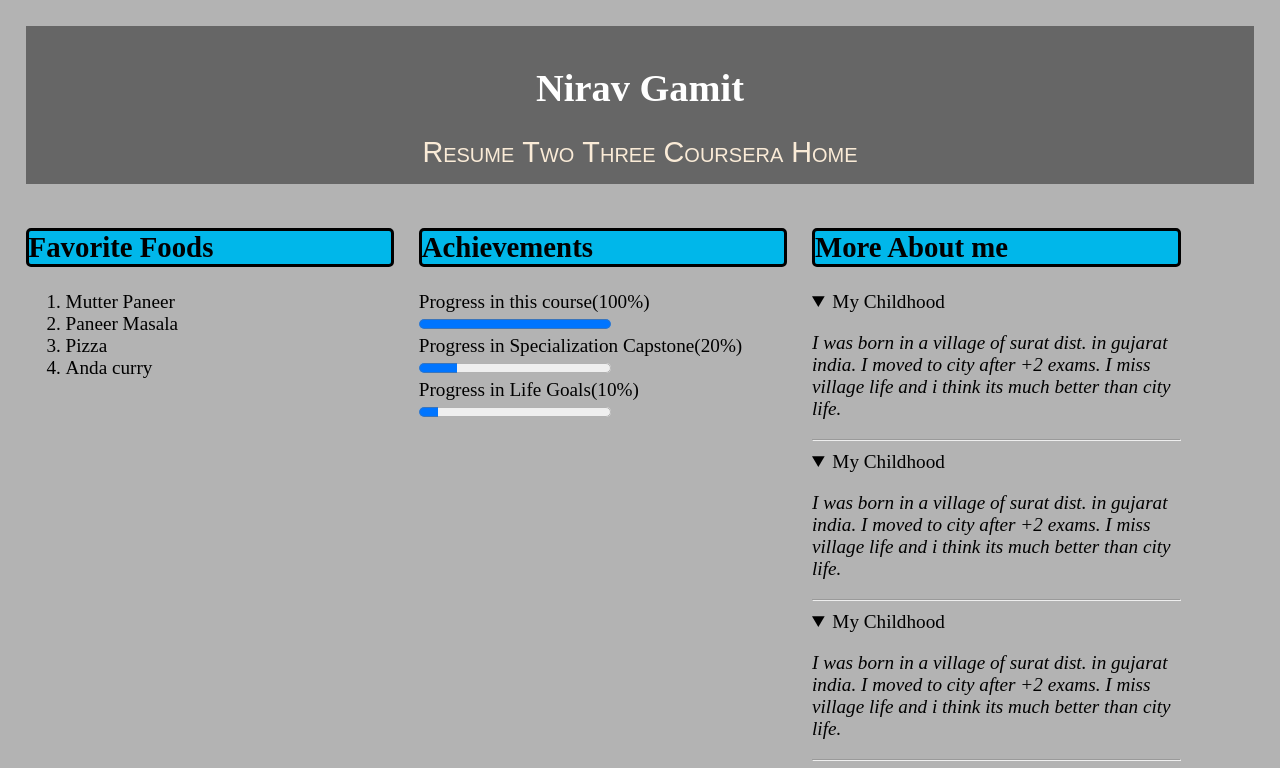
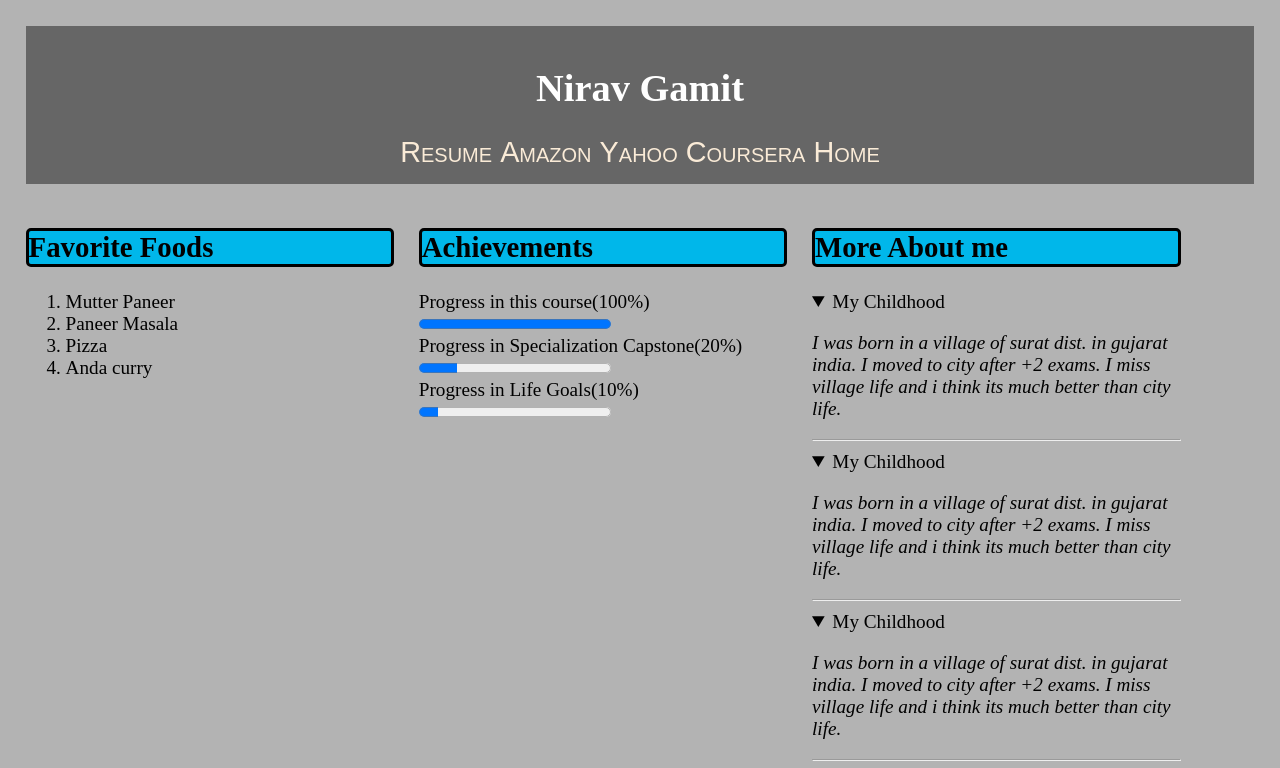
Before and after one commit to hashnir007/hashnir007.github.io, a plain HTML site: page index.html in a window 1280 px wide. Shown: the top 768 px of the page. Drawn offline with Linux system fonts and the light colour scheme.

Commit message:
added amazon and yahoo name in anchor tag.

```diff
--- a/index.html
+++ b/index.html
@@ -11,8 +11,8 @@
 	<h1>Nirav Gamit</h1>
 	<nav>
 	<a href="assets/resume.html" target="_blank">Resume</a>
-	<a href="https://www.amazon.com" target="_blank">two</a>
-	<a href="https://www.yahoo.com" target="_blank">three</a>
+	<a href="https://www.amazon.com" target="_blank">Amazon</a>
+	<a href="https://www.yahoo.com" target="_blank">yahoo</a>
 	<a href="https://www.coursera.org/" target="_blank">Coursera Home</a>
 </nav>
 </header>
```
